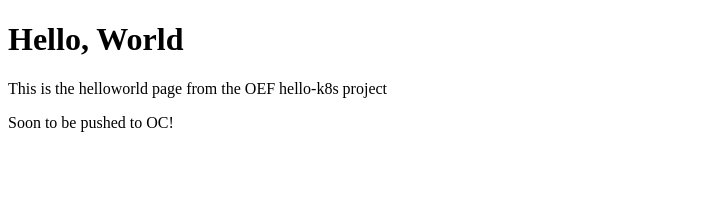
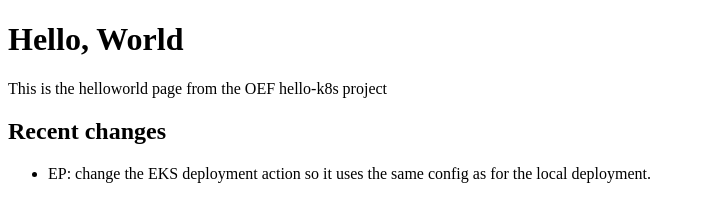
Before and after one commit to Open-Earth-Foundation/hello-k8s, a plain HTML site: page helloworld/index.html in a window 1280 px wide. Shown: the whole page, without its empty margins (0-705 px from the left). Drawn offline with Linux system fonts and the light colour scheme.

```diff
--- a/helloworld/index.html
+++ b/helloworld/index.html
@@ -7,6 +7,9 @@
   <body>
     <h1>Hello, World</h1>
     <p>This is the helloworld page from the OEF hello-k8s project</p>
-    <p>Soon to be pushed to OC!</p>
+    <h2>Recent changes</h2>
+    <ul>
+      <li>EP: change the EKS deployment action so it uses the same config as for the local deployment.</li>
+    </ul>
   </body>
 </html>
```
Also changed, not shown: 1 other file.
